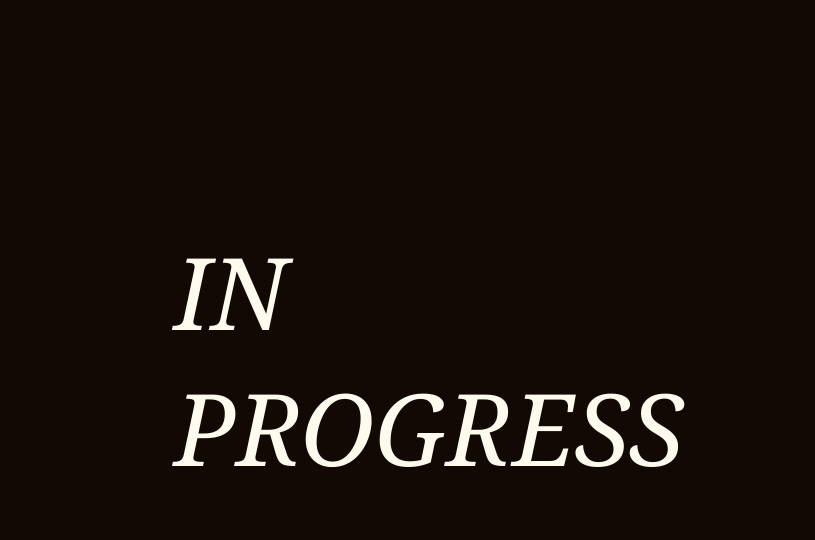
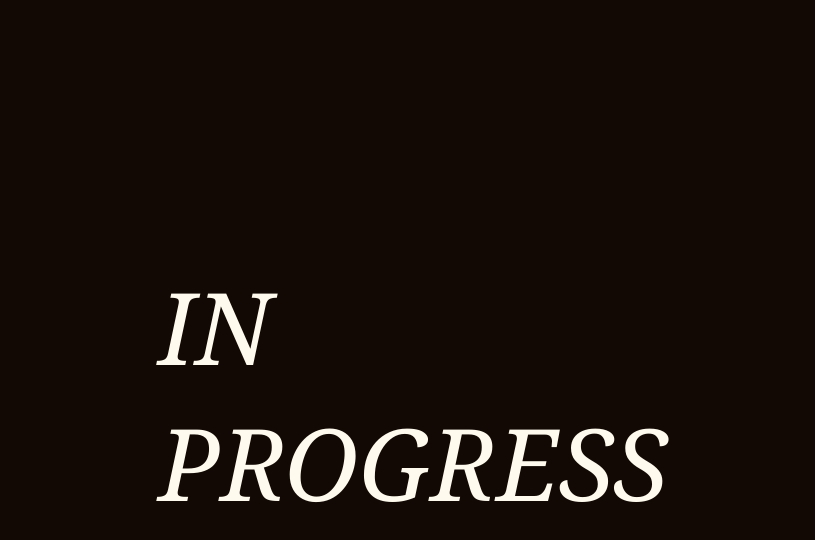
Before and after one commit to fullstack-decal-fa22/project1-franz105, a plain HTML site: page work.html in a window 1280 px wide. Shown: the part 114-654 px from the top of the page, without its empty margins (229-1044 px from the left). Drawn offline with Linux system fonts and the light colour scheme.

Commit message:
centered

```diff
--- a/styles.css
+++ b/styles.css
@@ -123,7 +123,7 @@ body.work {
     display: grid;
     height: 100vh;
     position: relative;
-    grid-template-columns: 5fr 7fr 4fr;
+    grid-template-columns: 1fr 2fr 1fr;
     grid-template-areas:
         "head head head"
         ".... work ....";
@@ -132,6 +132,7 @@ body.work {
 .work-content {
     padding-top: 45%;
     grid-area: work;
+    padding-left: 10%;
 }
 
 #loadingellipsis {
```
